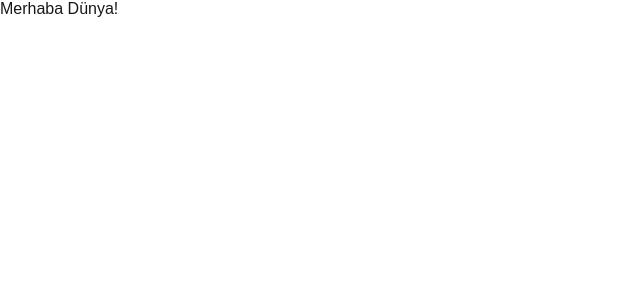
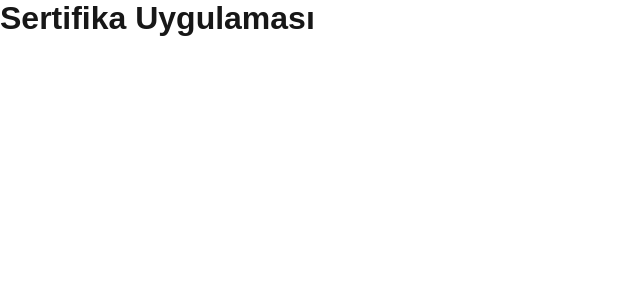
Before and after one commit to dogukansari/ogrenciKayitSistemi-AysuDogukanKerem, a Next.js app: page /ogrenci-ekle in a window 1280 px wide. Shown: the top 300 px of the page, without its empty margins (0-640 px from the left). Built offline with nearby package versions, Linux system fonts and the light colour scheme.

Commit message:
başlık eklendi

```diff
--- a/app/ogrenci-ekle/page.jsx
+++ b/app/ogrenci-ekle/page.jsx
@@ -2,8 +2,8 @@
 
 export default function OgrenciEkle() {
   return(
-    <div>
-      Merhaba Dünya!
-    </div>
+    <>
+      <h1>Sertifika Uygulaması</h1>
+    </>
   )
 }
```
